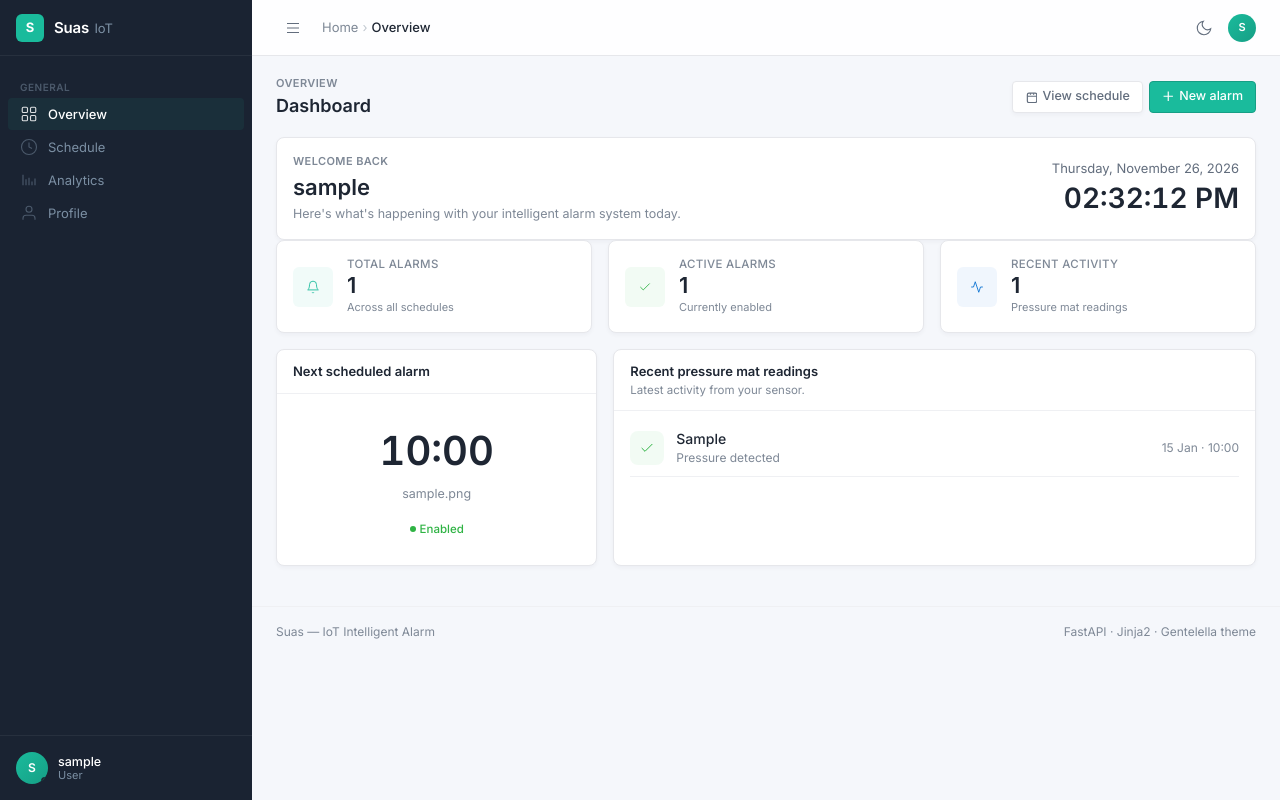
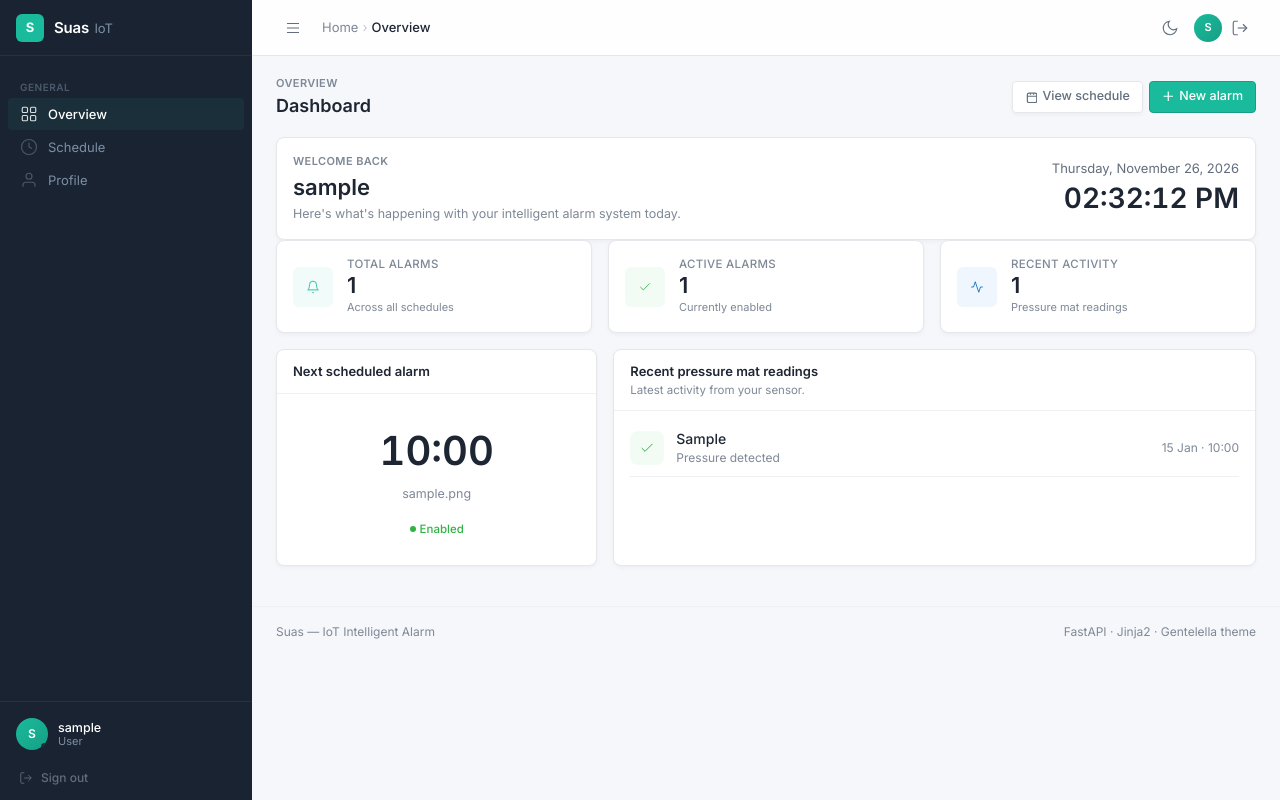
Before and after one commit to conormurphyy/suas-iot-intelligent-alarm, a FastAPI app: page / in a window 1280 px wide. Run offline with FastAPI, Linux system fonts and the light colour scheme; tables that the repository leaves empty hold one stand-in row (values such as "Sample post").

Commit message:
Remove analytics from main.html

```diff
--- a/frontend/templates/main.html
+++ b/frontend/templates/main.html
@@ -46,11 +46,6 @@
                 <span class="nav-text">Schedule</span>
             </a>
 
-            <a class="nav-link" href="/analytics">
-                <svg class="icon" width="18" height="18" viewBox="0 0 24 24" fill="none" stroke="currentColor" stroke-width="1.5"><path d="M4 19V5M8 19v-8M12 19V9M16 19v-5M20 19v-9"/></svg>
-                <span class="nav-text">Analytics</span>
-            </a>
-
             <a class="nav-link {% block nav_profile %}{% endblock %}" href="{{ url_for('profile') }}">
                 <svg class="icon" width="18" height="18" viewBox="0 0 24 24" fill="none" stroke="currentColor" stroke-width="1.5"><path d="M20 21v-2a4 4 0 00-4-4H8a4 4 0 00-4 4v2"/><circle cx="12" cy="7" r="4"/></svg>
                 <span class="nav-text">Profile</span>
@@ -65,6 +60,14 @@
                 <div class="role">User</div>
             </div>
         </div>
+        {% if user is defined and user %}
+        <form action="{{ url_for('logout') }}" method="post" style="margin-top:6px">
+            <button type="submit" class="btn btn-ghost btn-sm" style="width:100%;justify-content:flex-start;gap:8px">
+                <svg width="16" height="16" viewBox="0 0 24 24" fill="none" stroke="currentColor" stroke-width="1.5" aria-hidden="true"><path d="M9 21H5a2 2 0 01-2-2V5a2 2 0 012-2h4"/><polyline points="16 17 21 12 16 7"/><line x1="21" y1="12" x2="9" y2="12"/></svg>
+                Sign out
+            </button>
+        </form>
+        {% endif %}
     </div>
 </aside>
 
@@ -83,6 +86,13 @@
             <svg class="theme-icon-dark" width="18" height="18" viewBox="0 0 24 24" fill="none" stroke="currentColor" stroke-width="1.5" aria-hidden="true"><path d="M21 12.79A9 9 0 1 1 11.21 3 7 7 0 0 0 21 12.79z"/></svg>
         </button>
         <a class="tb-avatar" href="{{ url_for('profile') }}" aria-label="Go to profile">{{ sidebar_initial }}</a>
+        {% if user is defined and user %}
+        <form action="{{ url_for('logout') }}" method="post" style="display:inline">
+            <button class="tb-btn" type="submit" title="Sign out" aria-label="Sign out">
+                <svg width="18" height="18" viewBox="0 0 24 24" fill="none" stroke="currentColor" stroke-width="1.5" aria-hidden="true"><path d="M9 21H5a2 2 0 01-2-2V5a2 2 0 012-2h4"/><polyline points="16 17 21 12 16 7"/><line x1="21" y1="12" x2="9" y2="12"/></svg>
+            </button>
+        </form>
+        {% endif %}
     </div>
 </header>
 
```
